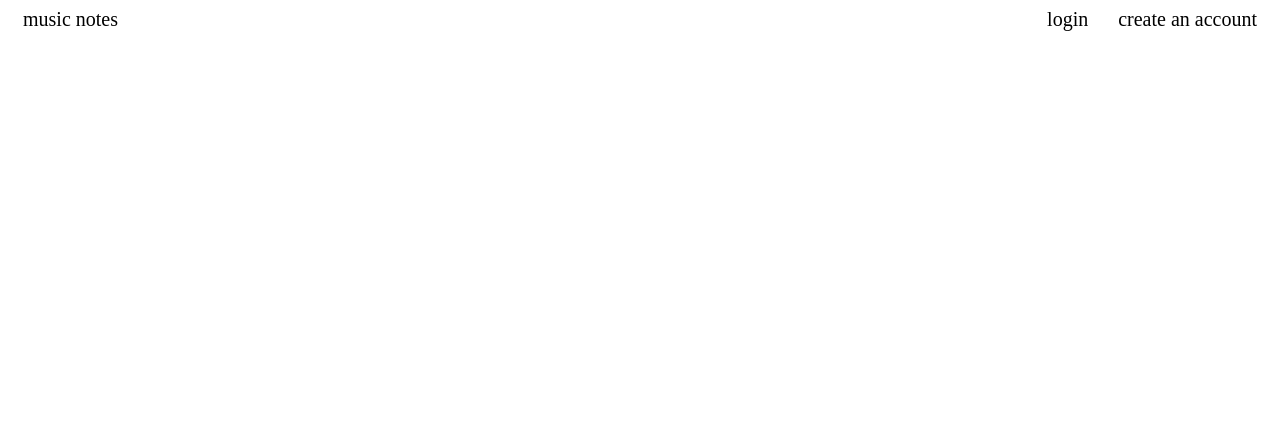
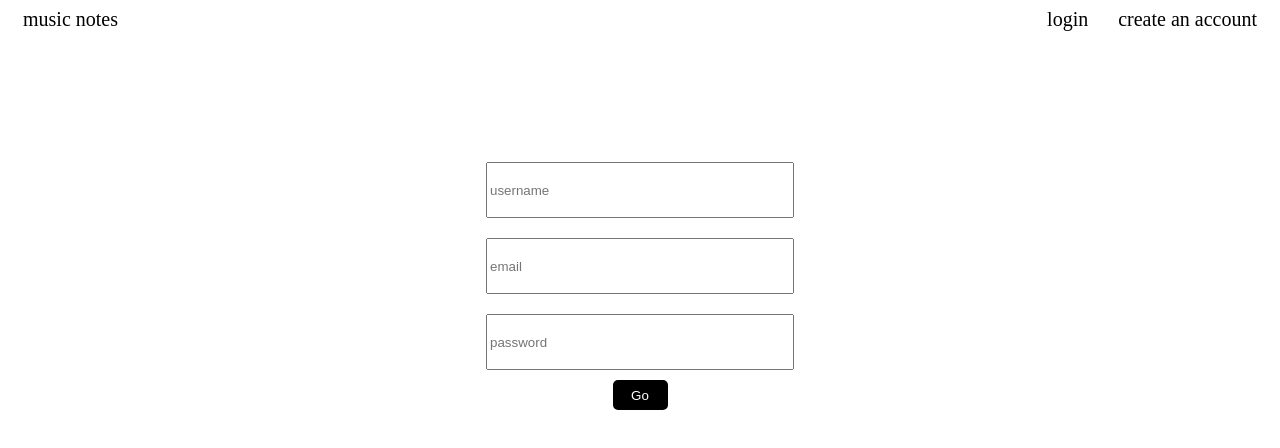
Before and after one commit to jabusir/music-notes-client, a React (Create React App) app: page /create in a window 1280 px wide. Shown: the top 448 px of the page. Built offline with nearby package versions, Linux system fonts and the light colour scheme.

Commit message:
Setup create a user

```diff
--- a/src/components/App.js
+++ b/src/components/App.js
@@ -3,6 +3,7 @@ import Header from './Header'
 import Login from '../screens/Login'
 import { BrowserRouter as Router, Link, Route, BrowserRouter, Switch } from "react-router-dom";
 import Landing from '../screens/Landing';
+import NewUserForm from '../screens/NewUser';
 
 
 const App = () => {
@@ -13,6 +14,7 @@ const App = () => {
                 <Switch>
                     <Route path="/" exact={true} component={Landing} />
                     <Route path="/login" component={Login} />
+                    <Route path="/create" component={NewUserForm} />
                 </Switch>
             </div>
         </BrowserRouter>
--- a/src/components/Button/index.js
+++ b/src/components/Button/index.js
@@ -1,7 +1,7 @@
 import React from 'react';
 import styled from 'styled-components';
 
-const StyledButton = styled.button`
+const Button = styled.button`
     height: 30px;
     width: 55px;
     background-color: black;
@@ -11,12 +11,4 @@ const StyledButton = styled.button`
     cursor: pointer;
 `
 
-const Button = () => {
-    return (
-        <StyledButton>
-            Go
-        </StyledButton>
-    )
-}
-
 export default Button;
--- /dev/null
+++ b/src/components/Form/index.js
@@ -0,0 +1,10 @@
+import styled from 'styled-components';
+
+const StyledForm = styled.form`
+    display: flex;
+    flex-direction: column;
+    height: 500px;
+    justify-content: center;
+    align-items: center;
+    `
+export default StyledForm;
--- a/src/components/Header/index.js
+++ b/src/components/Header/index.js
@@ -20,7 +20,7 @@ const Header = () => {
             <StyledLink to="/">music notes</StyledLink>
             <div>
                 <StyledLink to="/login">login</StyledLink>
-                <StyledLink to="/new-account">create an account</StyledLink>
+                <StyledLink to="/create">create an account</StyledLink>
             </div>
         </Container>
     )
--- a/src/screens/Login/index.js
+++ b/src/screens/Login/index.js
@@ -1,19 +1,13 @@
 import React, { useState } from 'react';
 import { connect } from 'react-redux';
+import styled from 'styled-components';
 import { StyledInput, PasswordInput } from '../../components/Input';
-import Button from '../../components/Button'
+import Button from '../../components/Button';
+import Container from '../../components/Container';
+import StyledForm from '../../components/Form';
 import { setUserToken } from '../../actions/users';
-import styled from 'styled-components';
-import Container from '../../components/Container';
 
 
-const StyledForm = styled.form`
-    display: flex;
-    flex-direction: column;
-    height: 500px;
-    justify-content: center;
-    align-items: center;
-`
 const StyledContainer = styled(Container)`
     flex-direction: column;
     align-items: center;
--- a/src/screens/NewUser/index.js
+++ b/src/screens/NewUser/index.js
@@ -0,0 +1,41 @@
+import React, { useState } from 'react';
+import { connect } from "react-redux";
+import styled from 'styled-components';
+import { StyledInput, PasswordInput } from '../../components/Input'
+import StyledForm from '../../components/Form';
+import Button from '../../components/Button';
+import { setUserToken } from '../../actions/users';
+
+const NewUserForm = (props) => {
+    const [username, setUsername] = useState('')
+    const [email, setEmail] = useState('')
+    const [password, setPassword] = useState('')
+
+    const handleSubmit = (e) => {
+        e.preventDefault()
+        fetch('http://localhost:3001/users', {
+            method: 'POST',
+            body: JSON.stringify({
+                username: username,
+                email: email,
+                password: password
+            }),
+            headers: {
+                'Content-Type': 'application/json'
+            },
+        })
+            .then((res) => res.json())
+            .then((res) => props.dispatch(setUserToken(res.token)))
+    }
+
+    return (
+        <StyledForm onSubmit={handleSubmit}>
+            <StyledInput value={username} onChange={e => setUsername(e.target.value)} placeholder="username" />
+            <StyledInput value={email} onChange={e => setEmail(e.target.value)} placeholder="email" />
+            <PasswordInput value={password} onChange={e => setPassword(e.target.value)} placeholder="password" />
+            <Button>Go</Button>
+        </StyledForm>
+    )
+}
+
+export default connect()(NewUserForm);
```
